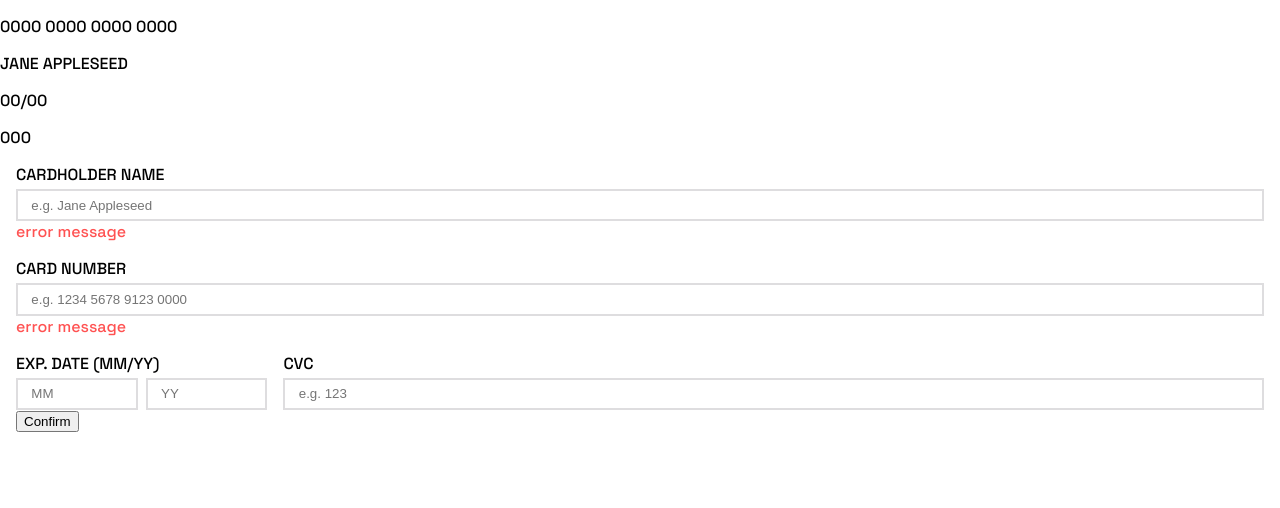
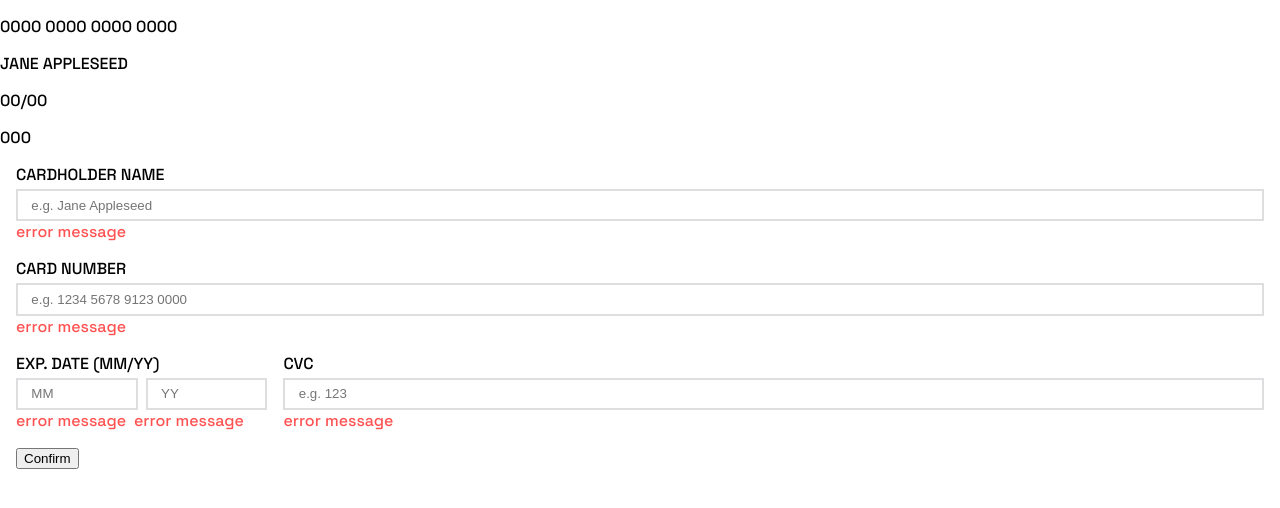
Before and after one commit to wishba/interactive-card-details-form-main, a React (Vite) app: page / in a window 1280 px wide. Shown: the top 508 px of the page. Built offline with nearby package versions, Linux system fonts and the light colour scheme.

Commit message:
label input error position

```diff
--- a/src/App.jsx
+++ b/src/App.jsx
@@ -132,7 +132,6 @@ function App() {
                   }}
                 />
               </div>
-              {/* <p className='form__message' id="errorMM">error message</p> */}
               <div className="form__input" id='inputYY'>
                 <input type="text"
                   placeholder="YY"
@@ -160,7 +159,6 @@ function App() {
                   }}
                 />
               </div>
-              {/* <p className='form__message' id="errorYY">error message</p> */}
             </div>
 
             <div className="form__flex-right">
@@ -190,10 +188,19 @@ function App() {
                   }}
                 />
               </div>
-              {/* <p className='form__message' id="errorCVC">error message</p> */}
             </div>
           </div>
 
+          <div className="form__flex">
+            <div className="form__flex-left">
+              <p className='form__message' id="errorMM">error message</p>
+              <p className='form__message' id="errorYY">error message</p>
+            </div>
+            <div className="form__flex-right">
+              <p className='form__message' id="errorCVC">error message</p>
+
+            </div>
+          </div>
           <button type="submit">Confirm</button>
         </form>
       </section>
```
